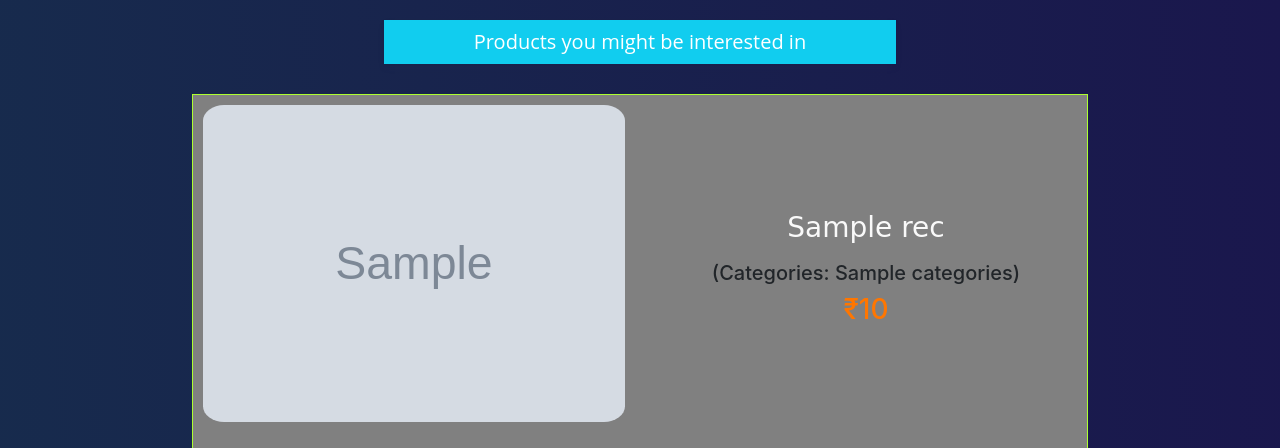
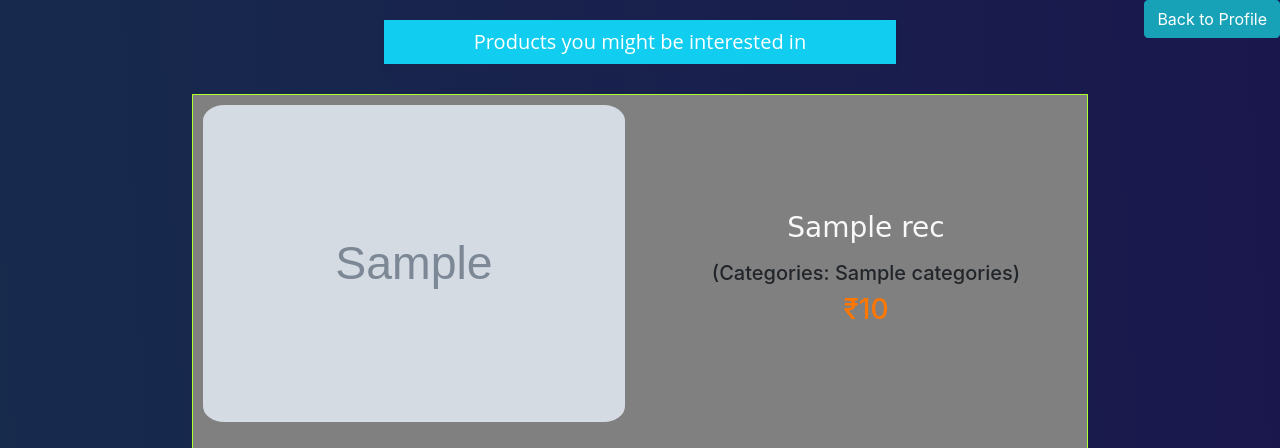
Before and after one commit to Anishde85/sociocom, a Django app: template users/templates/recommendations.html in a window 1280 px wide. Shown: the top 448 px of the page. Run offline with Django 3.2, Linux system fonts and the light colour scheme; the template is opened without the code that fills it: most values are stand-ins (such as "Sample title", 1, 10 or a date in 2020); grey boxes marked "Sample" are stand-in pictures; some libraries are stand-ins or nearby versions.

Commit message:
nav added

```diff
--- a/users/templates/recommendations.html
+++ b/users/templates/recommendations.html
@@ -36,9 +36,16 @@
             border-radius: 50 px;
             padding: 10px;
         }
+        .btn
+        {
+            position:absolute;
+            top:0;
+            right:0;
+        }
     </style>
 </head>
 <body>
+<a onclick="location.href=`{% url 'profile' %}`" href="#" class="btn btn-info">Back to Profile</a>
 <h1> Products you might be interested in </h1>
 <div class="container">
 
```
